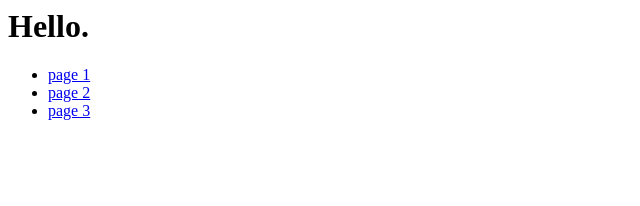
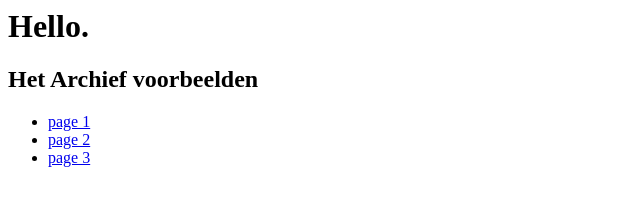
Before and after one commit to astverha/Webhost, a plain HTML site: page index.html in a window 1280 px wide. Shown: the whole page, without its empty margins (0-640 px from the left). Drawn offline with Linux system fonts and the light colour scheme.

Commit message:
Update index.html

```diff
--- a/index.html
+++ b/index.html
@@ -1,4 +1,6 @@
 <h1>Hello.</h1>
+
+<h2>Het Archief voorbeelden</h2>
 <ul>
   <li><a href="/archief/page1">page 1</a></li>
   <li><a href="/archief/page2">page 2</a></li>
```
